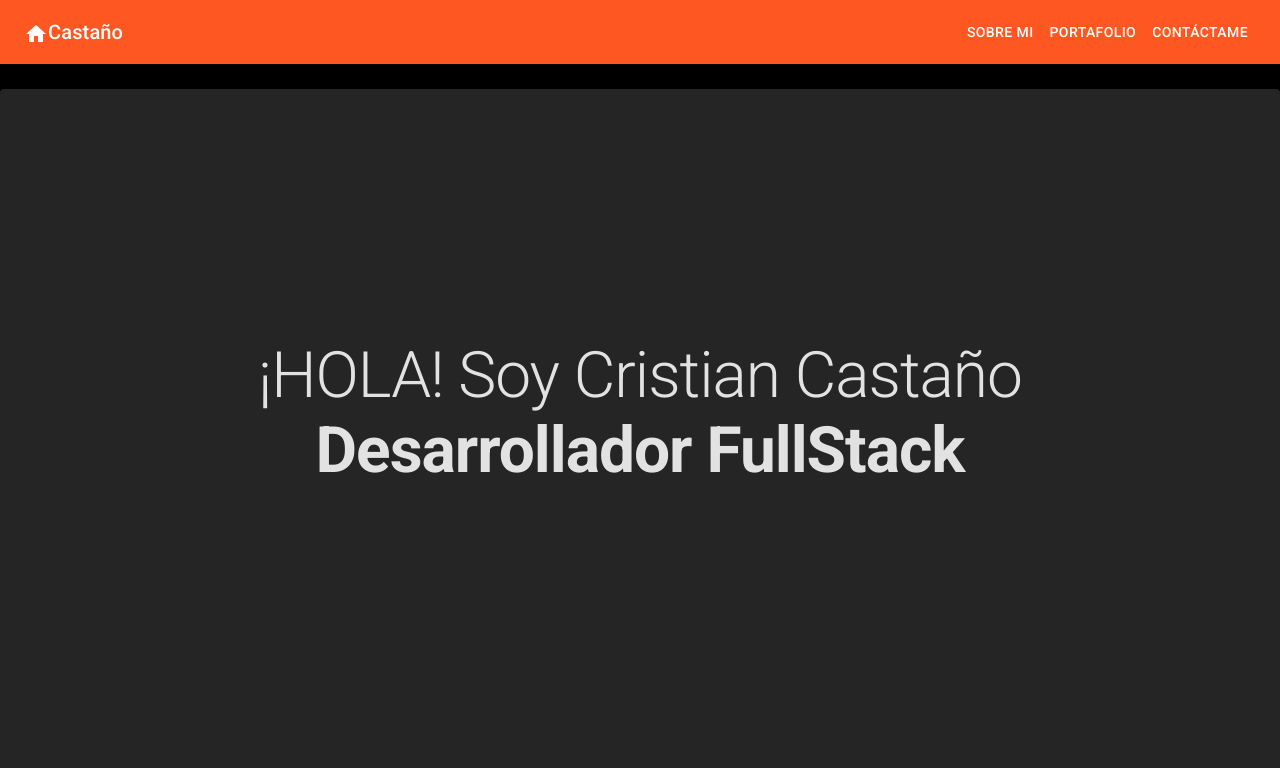
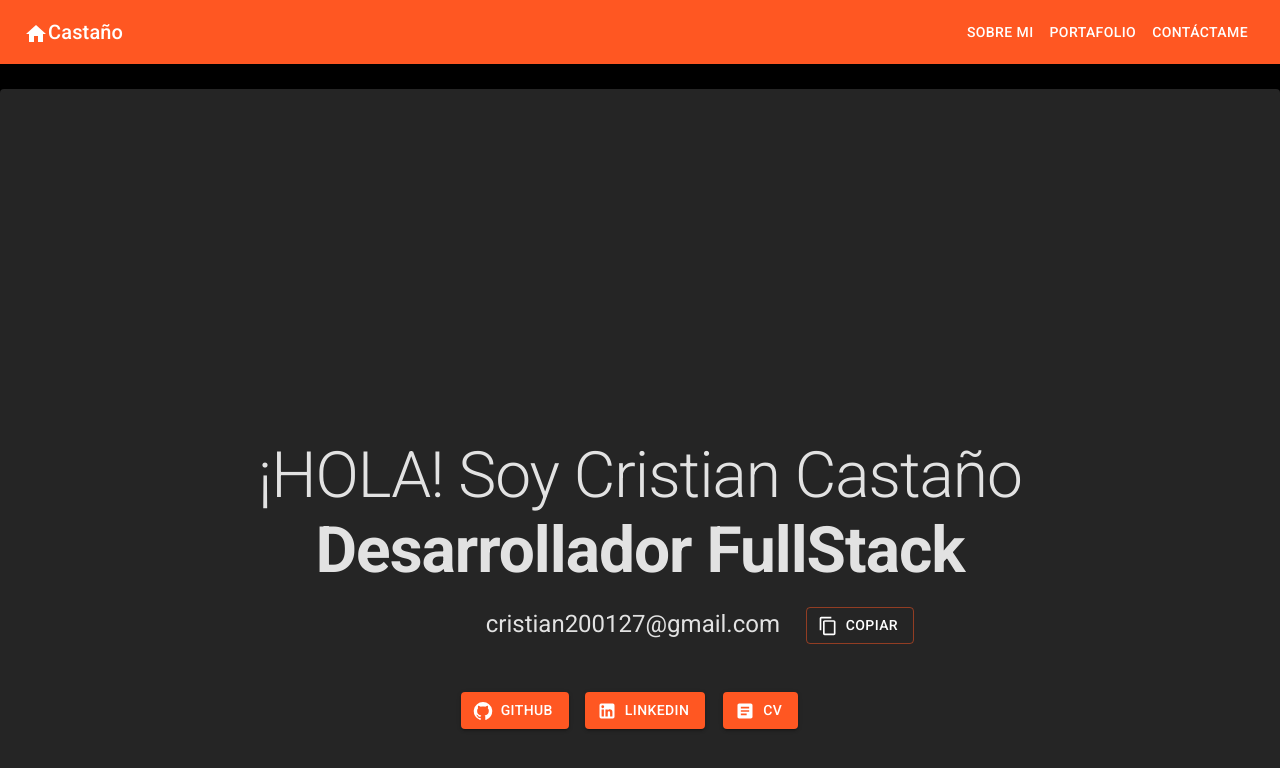
Before and after one commit to CristianSk23/Portafolio, a React (Vite) app: page / in a window 1280 px wide. Shown: the top 768 px of the page. Built offline with nearby package versions, Linux system fonts and the light colour scheme.

Commit message:
Landing Page

```diff
--- a/src/components/Home/home.jsx
+++ b/src/components/Home/home.jsx
@@ -1,28 +1,58 @@
-import { Avatar, Box, Container, Paper, Typography } from "@mui/material";
-import React from "react";
+import { Box, Button, Container, Paper, Typography } from "@mui/material";
+import React, { useState } from "react";
 import "./styles.css";
+//Icons
+import GitHubIcon from "@mui/icons-material/GitHub";
+import LinkedInIcon from "@mui/icons-material/LinkedIn";
+import ArticleIcon from "@mui/icons-material/Article";
+import ContentCopyIcon from "@mui/icons-material/ContentCopy";
+import CheckIcon from "@mui/icons-material/Check";
+//Links
+import cvLink from "./cvPdf/Cristian_Castano_Cv.pdf";
 
-import perfil from "../Design/Perfil.jpg";
-import perfilAi from "../Design/perfilAi.jpg";
+const email = "cristian200127@gmail.com";
 
 function Home() {
+  const [copied, setCopied] = useState(false);
+  const [iconChange, setIconChange] = useState(false);
+
+  const urlGit = "https://github.com/CristianSk23";
+  const newWindoGit = () => {
+    window.open(urlGit);
+  };
+  const urlLinke = "https://www.linkedin.com/in/cristian-castano23/";
+  const newWindoLinke = () => {
+    window.open(urlLinke);
+  };
+
+  const copyEmail = async () => {
+    navigator.clipboard.writeText(email).then(() => {
+      setCopied(true);
+      setIconChange(true);
+      setTimeout(() => {
+        setCopied(false), setIconChange(false);
+        console.log("iconChange" + icon);
+      }, 5000);
+    });
+  };
+
   return (
     <Paper elevation={4}>
       <Container>
         <div className="contenHome">
-          <div id="contenImage">
+          <div id="contenTitle">
             <Typography
               variant="h1"
               sx={{
                 flexGrow: 1,
                 fontSize: "4rem",
                 textAlign: "center",
-                marginTop: "200px",
+                marginTop: "300px",
                 "@media (max-width:600px)": {
                   height: "100px",
                   width: "100%",
                   fontSize: "1.6rem",
-                  marginTop: "-20px",
+                  marginTop: "300px",
                   marginLeft: "0px",
                 },
               }}
@@ -31,6 +61,109 @@ function Home() {
               <strong>Desarrollador FullStack</strong>
             </Typography>
           </div>
+          <Box
+            sx={{
+              marginTop: "20px",
+              marginLeft: "36%",
+              "@media (max-width:600px)": {
+                marginLeft: "0px",
+                textAlign: "center",
+                marginTop: "-10px",
+              },
+            }}
+          >
+            {" "}
+            <Typography
+              variant="h5"
+              sx={{
+                "@media (max-width:600px)": {
+                  fontSize: "1rem",
+                },
+              }}
+            >
+              cristian200127@gmail.com
+            </Typography>
+            <Button
+              onClick={copyEmail}
+              variant="outlined"
+              startIcon={iconChange ? <CheckIcon /> : <ContentCopyIcon />}
+              sx={{
+                color: "white",
+                marginLeft: "320px",
+                marginTop: "-55px",
+                "@media (max-width:600px)": {
+                  fontSize: "0.6rem",
+                  marginLeft: "25px",
+                  marginTop: "20px",
+                  marginBottom: "30px",
+                  width: "75px",
+                  height: "25px",
+                },
+              }}
+            >
+              {copied ? "Copiado" : "Copiar"}
+            </Button>
+          </Box>
+          <Box
+            sx={{
+              "& button": { m: 1 },
+              marginTop: "20px",
+              marginLeft: "33%",
+              "@media (max-width:600px)": {
+                marginTop: "-10px",
+                marginLeft: "10%",
+              },
+            }}
+          >
+            <Button
+              variant="contained"
+              startIcon={<GitHubIcon />}
+              onClick={newWindoGit}
+              sx={{
+                color: "white",
+                "@media (max-width:600px)": {
+                  fontSize: "0.5rem",
+                  width: "80px",
+                  height: "30px",
+                },
+              }}
+            >
+              Github
+            </Button>
+            <Button
+              variant="contained"
+              startIcon={<LinkedInIcon />}
+              onClick={newWindoLinke}
+              sx={{
+                marginLeft: "10px",
+                color: "white",
+                "@media (max-width:600px)": {
+                  fontSize: "0.5rem",
+                  width: "80px",
+                  height: "30px",
+                },
+              }}
+            >
+              LinkedIn
+            </Button>
+            <Button
+              variant="contained"
+              startIcon={<ArticleIcon />}
+              download="Cristian_Castano_Cv.pdf"
+              href={cvLink}
+              sx={{
+                marginLeft: "10px",
+                color: "white",
+                "@media (max-width:600px)": {
+                  fontSize: "0.5rem",
+                  width: "80px",
+                  height: "30px",
+                },
+              }}
+            >
+              CV
+            </Button>
+          </Box>
         </div>
       </Container>
     </Paper>
--- a/src/components/Home/styles.css
+++ b/src/components/Home/styles.css
@@ -10,8 +10,17 @@
   margin-top: -80px;
 }
 
-#contenImage {
+#contenTitle {
   padding-top: 50px;
+}
+#buttonGroupRds{
+  width: 248px;
+  height: 91px;
+  display: flex;
+  justify-content: center;
+  align-items: center;
+  margin-top: 20px;
+  margin-left: 38%;
 }
 
 @media (max-width: 768px) {
@@ -19,6 +28,14 @@
     width: 50%;
     height: 50%;
     margin: 20px;
+  }
+  #buttonGroupRds{
+    width: 60px;
+    height: 72px;
+    display: flex;
+    justify-content: center;
+    align-items: center;
+    margin-left: 38%;
   }
 }
 
```
Also changed, not shown: src/components/aboutMe/aboutMe.jsx (+0 -11 lines), 1 other file (tests, documents, lock files or other folders).
